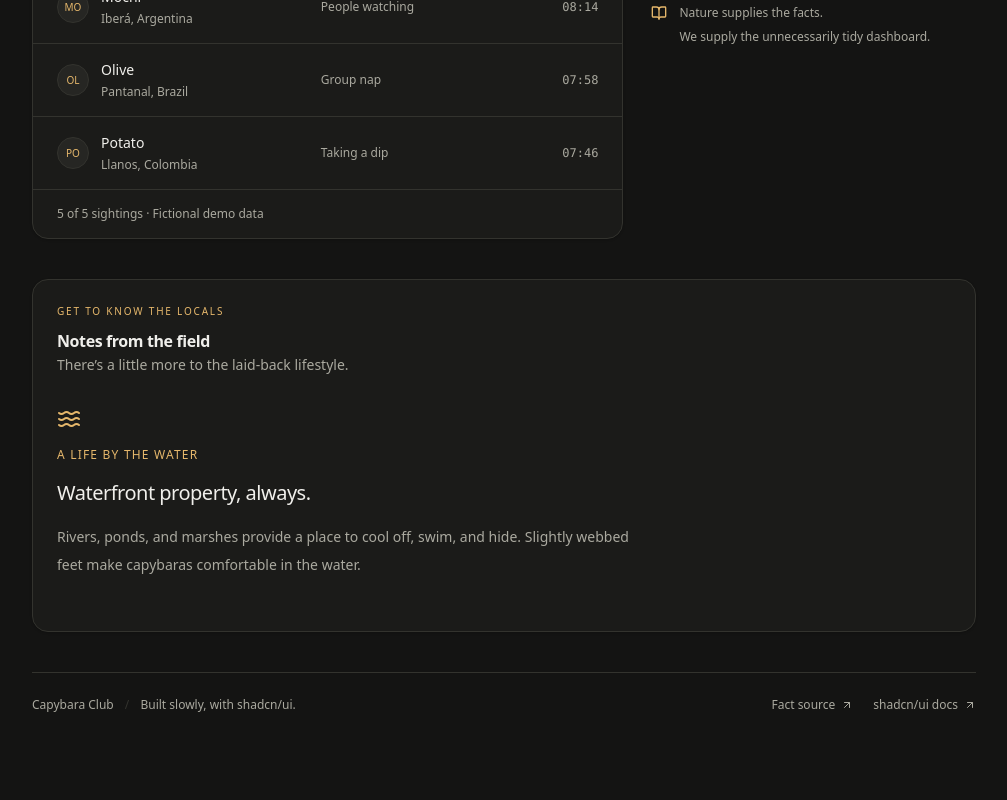
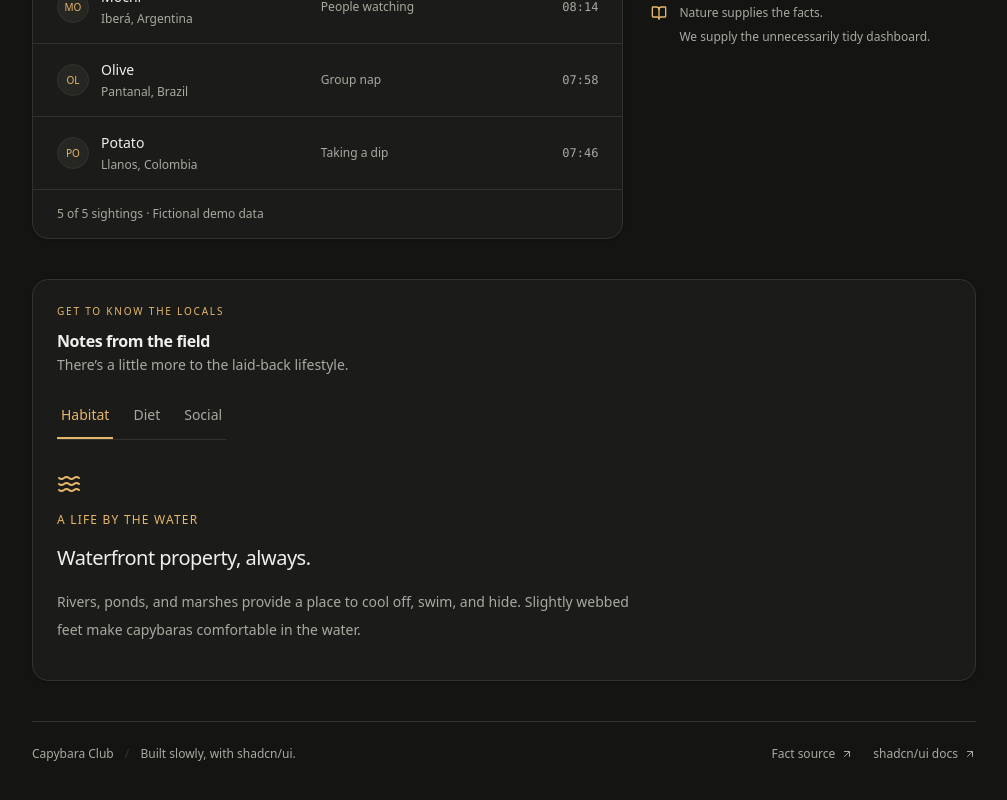
Before and after one commit to ahti-ruusuvuori-knowit/shadcn-ui-demo, a React (Vite) app: page / in a window 1280 px wide. Shown: the part 1157-1957 px from the top of the page, without its empty margins (256-1263 px from the left). Before the commit the page ends 1910 px from the top, so only its background shows below. Built offline with nearby package versions, Linux system fonts and the light colour scheme.

Commit message:
Add field-note tabs with an amber active indicator

```diff
--- a/src/components/demo/fact-explorer.tsx
+++ b/src/components/demo/fact-explorer.tsx
@@ -1,14 +1,33 @@
+import { Tabs, TabsContent, TabsList, TabsTrigger } from "@/components/ui/tabs"
 import { fieldNotes } from "@/lib/data"
 
-// Live demo 3: make all three field notes available with Tabs.
 export function FactExplorer() {
-  const note = fieldNotes[0]
   return (
-    <div className="min-h-52 space-y-4 pt-2">
-      <note.icon className="size-6 text-primary" aria-hidden="true" />
-      <p className="text-xs font-medium uppercase tracking-widest text-primary">{note.eyebrow}</p>
-      <h4 className="text-xl font-medium tracking-tight">{note.title}</h4>
-      <p className="max-w-xl text-sm leading-7 text-muted-foreground">{note.body}</p>
-    </div>
+    <Tabs defaultValue="habitat">
+      <TabsList
+        aria-label="Capybara field notes"
+        className="h-auto gap-4 rounded-none border-b bg-transparent p-0"
+      >
+        {fieldNotes.map((note) => (
+          <TabsTrigger
+            key={note.id}
+            value={note.id}
+            className="rounded-none border-b-2 border-transparent px-1 pb-3 data-[state=active]:border-primary data-[state=active]:bg-transparent data-[state=active]:text-primary data-[state=active]:shadow-none"
+          >
+            {note.label}
+          </TabsTrigger>
+        ))}
+      </TabsList>
+      {fieldNotes.map((note) => (
+        <TabsContent key={note.id} value={note.id} className="min-h-52 space-y-4 pt-6">
+          <note.icon className="size-6 text-primary" aria-hidden="true" />
+          <p className="text-xs font-medium uppercase tracking-widest text-primary">
+            {note.eyebrow}
+          </p>
+          <h4 className="text-xl font-medium tracking-tight">{note.title}</h4>
+          <p className="max-w-xl text-sm leading-7 text-muted-foreground">{note.body}</p>
+        </TabsContent>
+      ))}
+    </Tabs>
   )
 }
```
